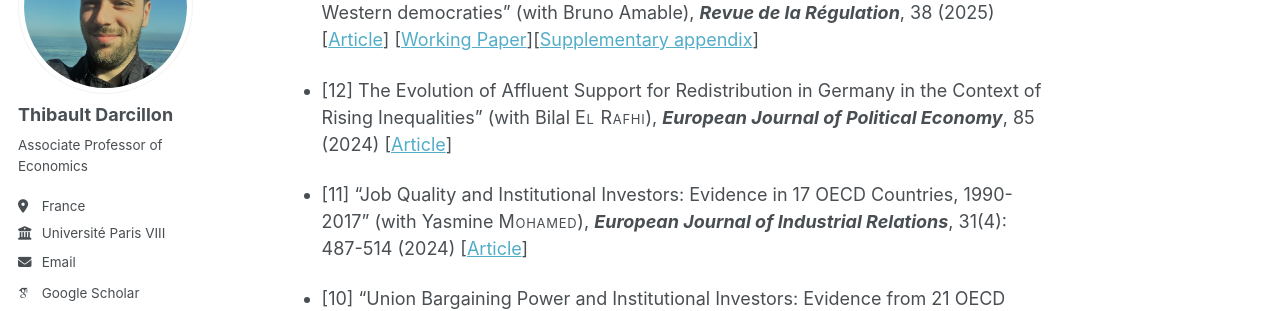
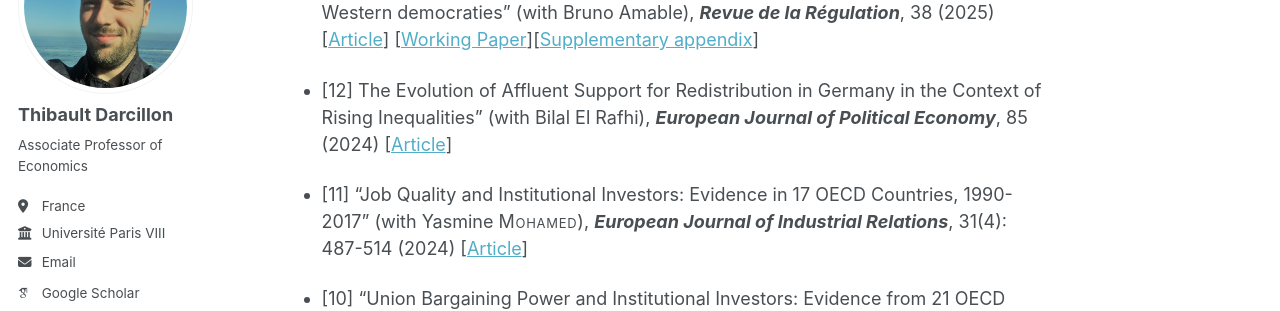
Before and after one commit to thibaultdarcillon/thibaultdarcillon.github.io, a Jekyll site: the page built from _pages/research.md, in a window 1280 px wide and 900 px high, scrolled down 358 px. Shown: the part 180-491 px from the top of the window. Built offline with Jekyll 4.4.1, drawn with Linux system fonts in a browser that asks for light colours; some web fonts are replaced; a script bundle is joined from its source files by our own code; library files that are not in the unit come from our copies.

Commit message:
Update research page

```diff
--- a/_pages/research.md
+++ b/_pages/research.md
@@ -13,7 +13,7 @@ author_profile: true
 
 - [13] "Brahmin left versus merchant right? Political support and policy preferences in Western democraties" (with Bruno Amable), ***Revue de la Régulation***, 38 (2025) [[Article](https://journals.openedition.org/regulation/25121)] [[Working Paper](https://archive-ouverte.unige.ch/unige:159102)][[Supplementary appendix](https://www.dropbox.com/scl/fi/uhymt83ax5sdistx59tym/supplementary_appendix.pdf?rlkey=dabluq4lphftyihug3ctte8jx&e=1&st=eagzt7ie&dl=0)]
 
-- [12] The Evolution of Affluent Support for Redistribution in Germany in the Context of Rising Inequalities" (with Bilal <span class="smallcaps">El Rafhi</span>), ***European Journal of Political Economy***, 85 (2024) [[Article](https://www.sciencedirect.com/science/article/pii/S0176268024001162)]
+- [12] The Evolution of Affluent Support for Redistribution in Germany in the Context of Rising Inequalities" (with Bilal El Rafhi), ***European Journal of Political Economy***, 85 (2024) [[Article](https://www.sciencedirect.com/science/article/pii/S0176268024001162)]
 
 - [11] "Job Quality and Institutional Investors: Evidence in 17 OECD Countries, 1990-2017" (with Yasmine <span class="smallcaps">Mohamed</span>), ***European Journal of Industrial Relations***, 31(4): 487-514 (2024) [[Article](https://journals.sagepub.com/eprint/J3FG22XJGUZJW5HSYAXS/full)]
 
```
